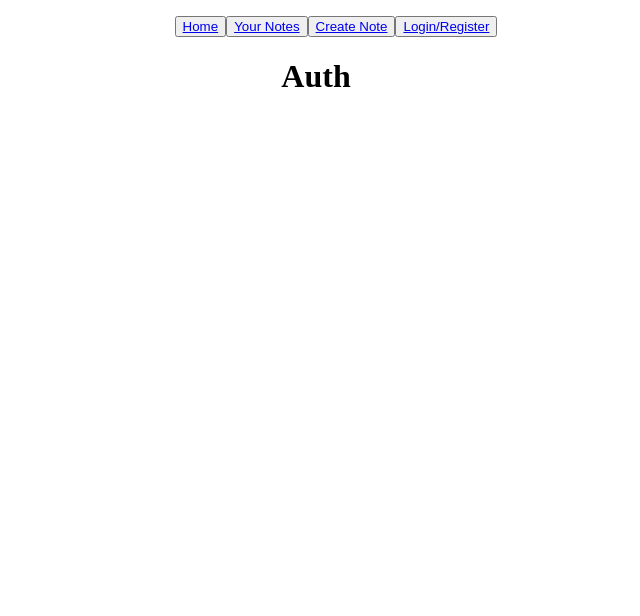
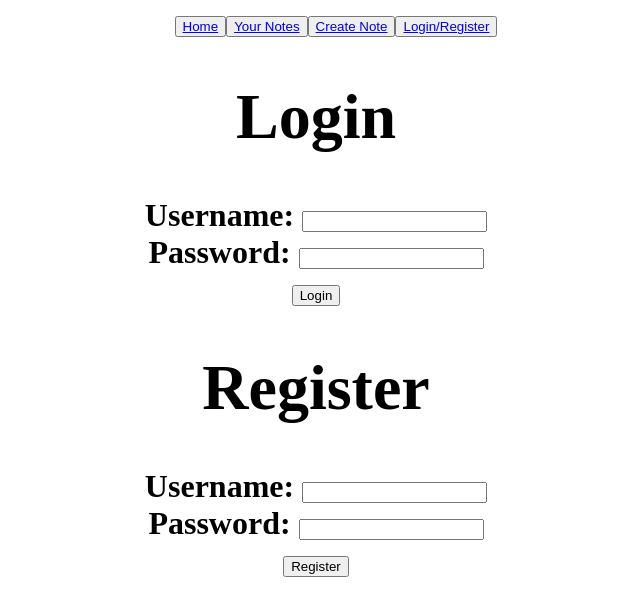
Before and after one commit to youngconnorr/note-taker-front, a React (Create React App) app: page /auth in a window 1280 px wide. Shown: the top 616 px of the page, without its empty margins (324-964 px from the left). Built offline with nearby package versions, Linux system fonts and the light colour scheme.

Commit message:
added a front end to login and register

```diff
--- a/src/components/navbar.jsx
+++ b/src/components/navbar.jsx
@@ -1,6 +1,14 @@
 import { Link } from 'react-router-dom';
+import { useCookies } from 'react-cookie';
+import { useNavigate } from 'react-router-dom'
+export const Navbar = () => {
+    const [cookies, setCookies] = useCookies(["access_token"]);
 
-export const Navbar = () => {
+    const Logout = () => {
+        setCookies("access_token", "")
+        window.localStorage.removeItem("userID");
+
+    }
     return (
         <>
             <nav className="navbar">
@@ -8,8 +16,9 @@ export const Navbar = () => {
                     <ul className='list'>
                         <button><Link to='/'> Home</Link></button>
                         <button><Link to='/note-list'> Your Notes</Link></button>
-                    <button><Link to='/make-note'> Create Note</Link></button>
-                    <button><Link to='/auth'> Login/Register</Link></button>
+                        <button><Link to='/make-note'> Create Note </Link></button>
+                        {!cookies.access_token ? (<button><Link to='/auth'>
+                            Login/Register</Link></button>) : <button> Log out</button>}
 
                     </ul>
                 </div>
--- a/src/pages/auth.js
+++ b/src/pages/auth.js
@@ -1,10 +1,110 @@
+import { useState } from 'react';
+import axios from 'axios';
+import { useCookies } from 'react-cookie';
+import { useNavigate } from 'react-router-dom'
 
 export const Auth = () => {
     return (
-    <>
-        <h1>
-            Auth
-        </h1>
-    </>
+        <>
+            <h1>
+                <Login />
+                <Register />
+            </h1>
+        </>
     )
 }
+
+const Register = () => {
+    const [username, setUsername] = useState("")
+    const [password, setPassword] = useState("")
+
+    const onSubmit = async (event) => {
+        event.preventDefault();
+        try {
+            await axios.post("http:localhost:3001/auth/register", { username, password }) // object for the body of the post request (ie. user,pass). Recall router.post .... req.body
+            alert("registration complete! login now!")
+        } catch (err) {
+            console.error(err)
+        }
+    }
+    return (
+        <Form
+            username={username}
+            setUsername={setUsername}
+            password={password}
+            setPassword={setPassword}
+            label="Register"
+            onSubmit={onSubmit}
+
+        //using props and components we don't have to repeat ourselves
+        />
+    )
+}
+
+const Login = () => {
+    const [username, setUsername] = useState("")
+    const [password, setPassword] = useState("")
+
+    const [_, setCookies] = useCookies(["access_token"]) // check again
+
+    const navigate = useNavigate()
+
+    const onSubmit = async (event) => {
+        event.preventDefault()
+        try {
+            const response = await axios.post("http:localhost:3001/auth/login", { username, password });
+
+            setCookies("access_token", response.data.token); //grabbing jwt and userid
+            window.localStorage.setItem("userID", response.data.userID)
+
+            navigate("/") //when finishing it will redirect you
+        } catch (err) {
+            console.error(err)
+        }
+    }
+
+    return (
+        <Form
+            username={username}
+            setUsername={setUsername}
+            password={password}
+            setPassword={setPassword}
+            label="Login"
+        //using props and components we don't have to repeat ourselves
+        />
+    )
+}
+
+const Form = ({
+    username,
+    setUsername,
+    password,
+    setPassword,
+    label,
+    onSubmit,
+}) => {
+    return (
+        <>
+            <form onSubmit={onSubmit}>
+                <h1> {label} </h1>
+                <div>
+                    <label htmlFor='username'>Username: </label>
+                    <input
+                        type="text"
+                        id="username"
+                        value={username}
+                        onChange={(event) => setUsername(event.target.value)} />
+                </div>
+                <div>
+                    <label htmlFor='password'>Password: </label>
+                    <input
+                        type="password"
+                        id="password"
+                        value={password}
+                        onChange={(event) => setPassword(event.target.value)} />
+                </div>
+            </form>
+            <button type="submit"> {label} </button>
+        </>
+    )
+}
```
Lines whose indentation alone changed are shown as unchanged.
